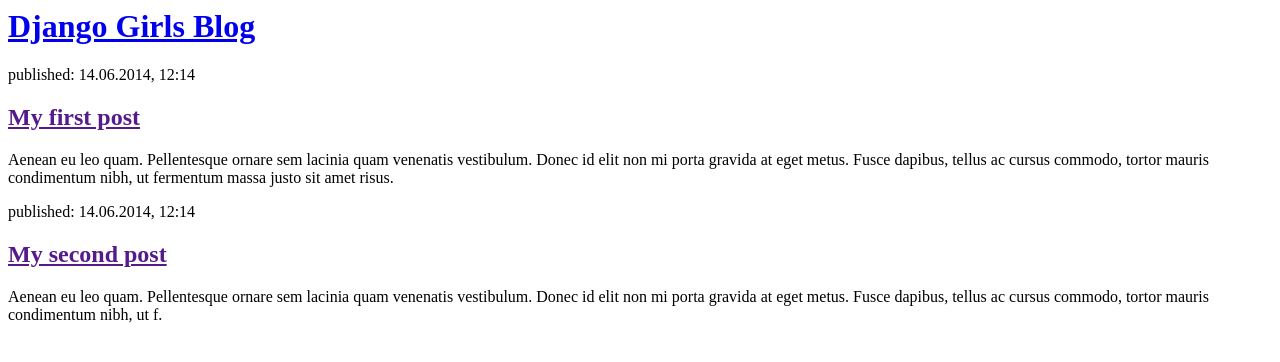
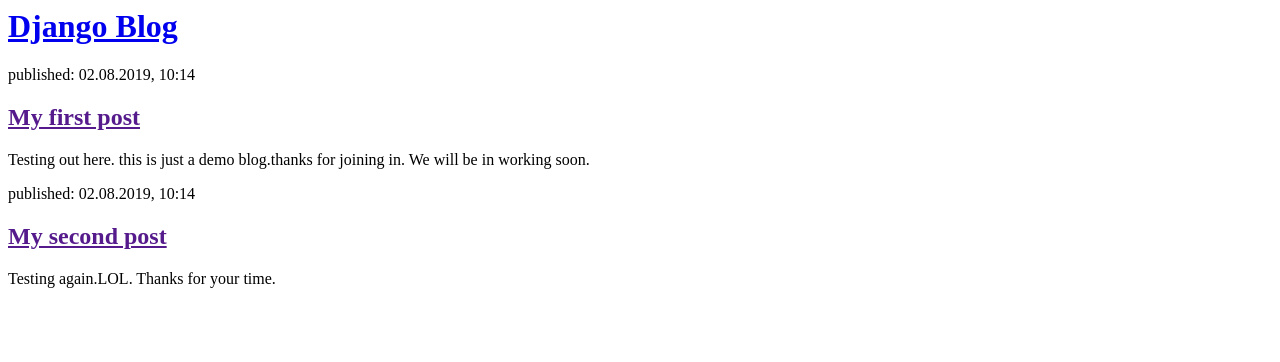
Before and after one commit to ianish07/my-first-blog, a Django app: page / in a window 1280 px wide. Shown: the top 362 px of the page. Run offline with Django 3.2, Linux system fonts and the light colour scheme.

Commit message:
Changed HTML

```diff
--- a/blog/templates/blog/post_list.html
+++ b/blog/templates/blog/post_list.html
@@ -1,22 +1,22 @@
 <html>
     <head>
-        <title>Django Girls blog</title>
+        <title>Django Blog</title>
     </head>
     <body>
         <div>
-            <h1><a href="/">Django Girls Blog</a></h1>
+            <h1><a href="/">Django Blog</a></h1>
         </div>
 
         <div>
-            <p>published: 14.06.2014, 12:14</p>
+            <p>published: 02.08.2019, 10:14</p>
             <h2><a href="">My first post</a></h2>
-            <p>Aenean eu leo quam. Pellentesque ornare sem lacinia quam venenatis vestibulum. Donec id elit non mi porta gravida at eget metus. Fusce dapibus, tellus ac cursus commodo, tortor mauris condimentum nibh, ut fermentum massa justo sit amet risus.</p>
+            <p>Testing out here. this is just a demo blog.thanks for joining in. We will be in working soon.</p>
         </div>
 
         <div>
-            <p>published: 14.06.2014, 12:14</p>
+            <p>published: 02.08.2019, 10:14</p>
             <h2><a href="">My second post</a></h2>
-            <p>Aenean eu leo quam. Pellentesque ornare sem lacinia quam venenatis vestibulum. Donec id elit non mi porta gravida at eget metus. Fusce dapibus, tellus ac cursus commodo, tortor mauris condimentum nibh, ut f.</p>
+            <p>Testing again.LOL. Thanks for your time.</p>
         </div>
     </body>
 </html>
```
